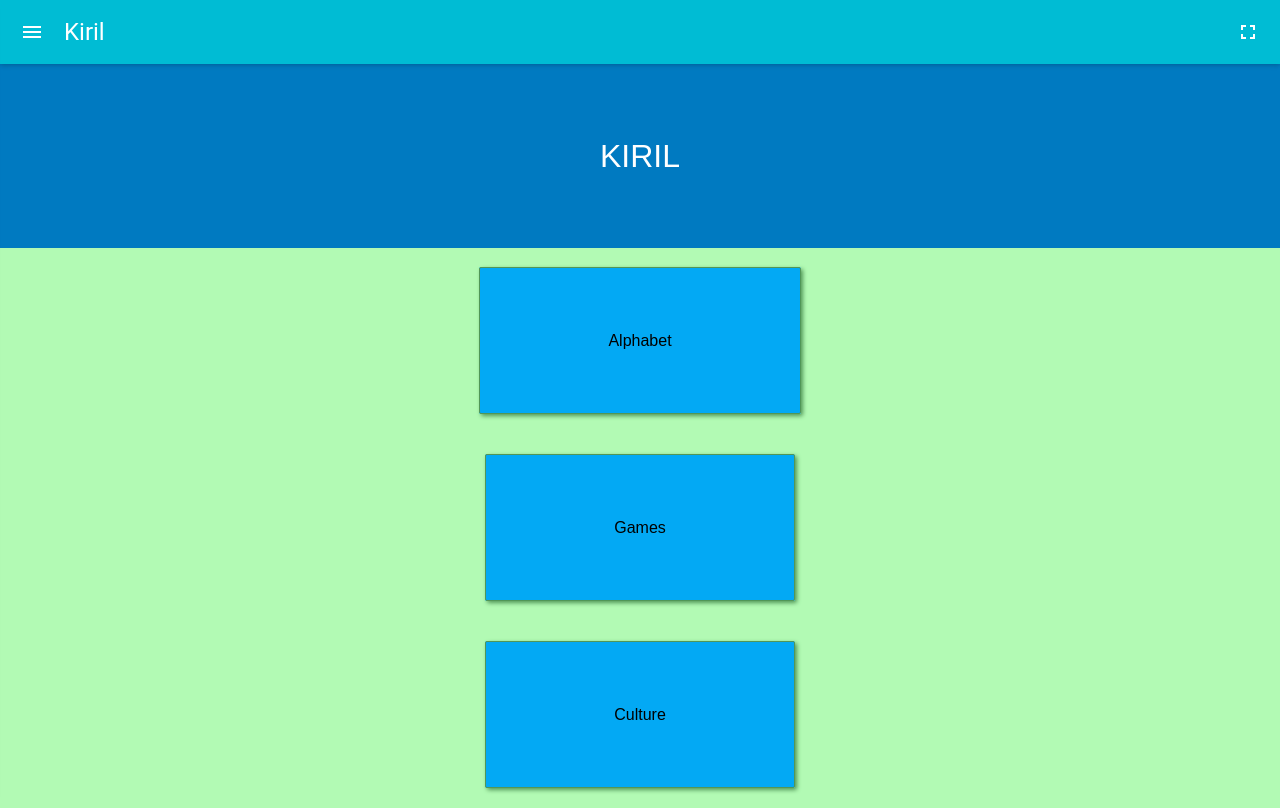
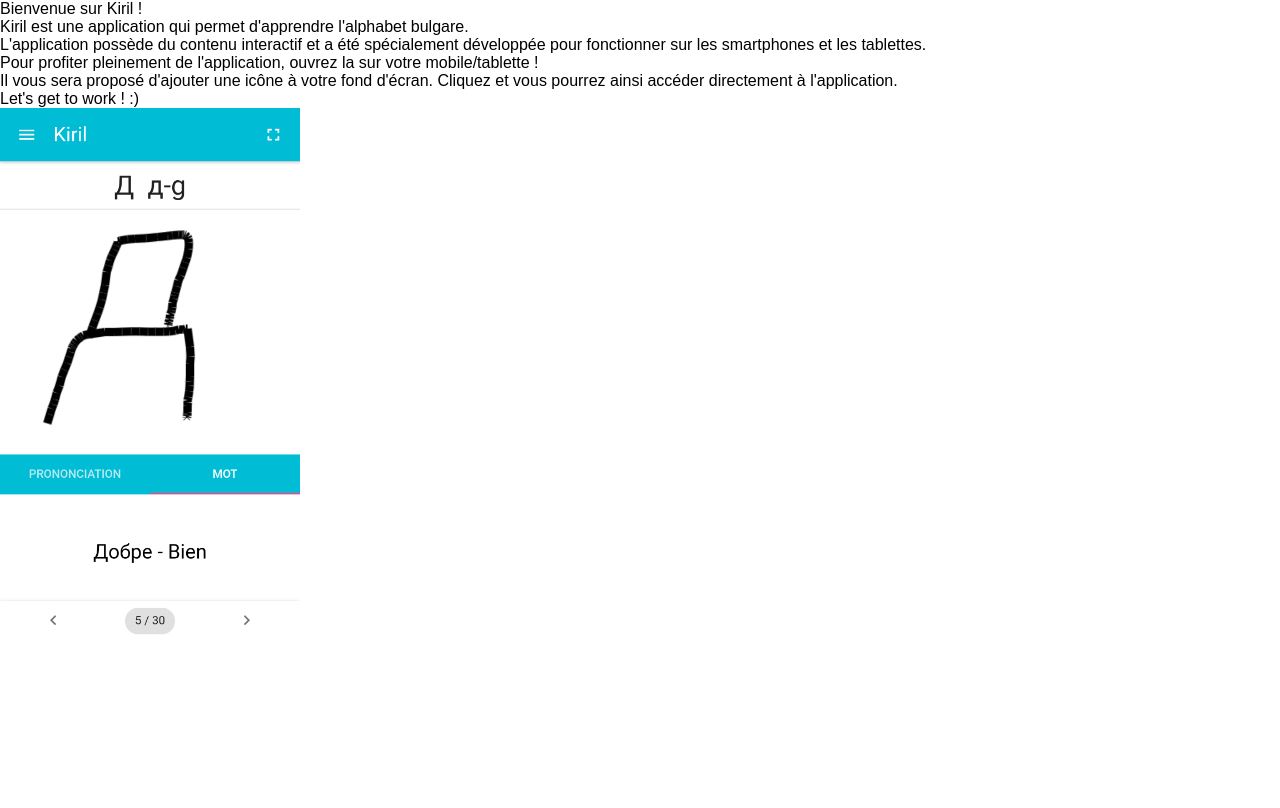
Before and after one commit to MustSee/Kiril, a React (Create React App) app: page / in a window 1280 px wide. Built offline with nearby package versions, Linux system fonts and the light colour scheme.

Commit message:
present a message and not the app for desktop screen

```diff
--- a/public/index.html
+++ b/public/index.html
@@ -21,8 +21,8 @@
       Learn how to configure a non-root public URL by running `npm run build`.
     -->
 
+    <link rel="apple-touch-icon" sizes="60x60" href="%PUBLIC_URL%/img/icons/apple-icon-60x60.png">
     <link rel="apple-touch-icon" sizes="57x57" href="%PUBLIC_URL%/img/icons/apple-icon-57x57.png">
-    <link rel="apple-touch-icon" sizes="60x60" href="%PUBLIC_URL%/img/icons/apple-icon-60x60.png">
     <link rel="apple-touch-icon" sizes="72x72" href="%PUBLIC_URL%/img/icons/apple-icon-72x72.png">
     <link rel="apple-touch-icon" sizes="76x76" href="%PUBLIC_URL%/img/icons/apple-icon-76x76.png">
     <link rel="apple-touch-icon" sizes="114x114" href="%PUBLIC_URL%/img/icons/apple-icon-114x114.png">
@@ -43,16 +43,6 @@
 <noscript>
     You need to enable JavaScript to run this app.
 </noscript>
-<div id="root"></div>
-<!--
-  This HTML file is a template.
-  If you open it directly in the browser, you will see an empty page.
-
-  You can add webfonts, meta tags, or analytics to this file.
-  The build step will place the bundled scripts into the <body> tag.
-
-  To begin the development, run `npm start` or `yarn start`.
-  To create a production bundle, use `npm run build` or `yarn build`.
--->
+<div id="root" class="root"></div>
 </body>
 </html>
--- a/src/App.js
+++ b/src/App.js
@@ -1,12 +1,37 @@
-import React, {Component} from 'react';
+import React, { Component } from 'react';
 import './App.css';
 import Header from './components/header';
 import Main from './components/main';
 import MuiThemeProvider from 'material-ui/styles/MuiThemeProvider';
+import WelcomeDesktop from './components/welcomeDesktop';
 
 class App extends Component {
+  constructor(props) {
+    super(props);
+    this.state = {
+      innerWidth: ""
+    };
+    this.updateDimensions = this.updateDimensions.bind(this);
+  }
+
+  componentDidMount() {
+    window.addEventListener("resize", this.updateDimensions);
+  }
+
+  updateDimensions() {
+    this.setState({
+      innerWidth: window.innerWidth
+    });
+  }
+
   render() {
-		return(
+    console.log('this.state.innerWidth', this.state.innerWidth);
+    let page = null;
+    if (this.state.innerWidth >= 990 || window.innerWidth >= 990) {
+      page = <WelcomeDesktop />
+    }
+    return (
+      page ? page :
         <MuiThemeProvider>
           <div className="global">
             <Header />
@@ -16,4 +41,5 @@ class App extends Component {
     )
   }
 }
+
 export default App;
--- a/src/components/alphabet.js
+++ b/src/components/alphabet.js
@@ -16,7 +16,7 @@ class Alphabet extends Component {
 			letters : bulgare,
 			counter : 0,
 			total : bulgare.length
-		}
+		};
 		this.incrementCounter = this.incrementCounter.bind(this);
 		this.backAndForth = this.backAndForth.bind(this);
 	}
--- a/src/components/alphabet/draw.js
+++ b/src/components/alphabet/draw.js
@@ -9,8 +9,7 @@ export default class Draw extends Component {
 			canvasHeight: "",
 			pageX : "",
 			pageY : ""
-		}
-
+		};
 		this.handleOnMouseDown = this.handleOnMouseDown.bind(this);
 		this.handleOnMouseUp = this.handleOnMouseUp.bind(this);
 		this.handleOnMouseMove = this.handleOnMouseMove.bind(this);
--- /dev/null
+++ b/src/components/welcomeDesktop.js
@@ -0,0 +1,37 @@
+import React from 'react';
+import Screenshot from './../img/screenshotApp.png';
+
+export default class WelcomeDesktop extends React.Component {
+  render() {
+    return (
+      <div className="welcome">
+
+        <div className="welcomeMessage">
+
+          <div className="title">Bienvenue sur Kiril !</div>
+
+          <div className="description">
+            Kiril est une application qui permet d'apprendre l'alphabet bulgare.
+          </div>
+
+          <div>
+            L'application possède du contenu interactif et a été spécialement développée pour fonctionner sur les
+            smartphones et les tablettes.
+            <br />
+            Pour profiter pleinement de l'application, ouvrez la sur votre mobile/tablette !
+            <br />
+            Il vous sera proposé d'ajouter une icône à votre fond d'écran. Cliquez et vous pourrez ainsi accéder
+            directement à l'application.
+            <br />
+            Let's get to work ! :)
+          </div>
+
+          <div className="screenshotApp">
+            <img src={Screenshot} width={300}/>
+          </div>
+
+        </div>
+      </div>
+    )
+  }
+}
```
Also changed, not shown: public/manifest.json, src/img/screenshotApp.png (added), src/index.css (line endings or trailing spaces). Lines whose indentation alone changed are shown as unchanged.
